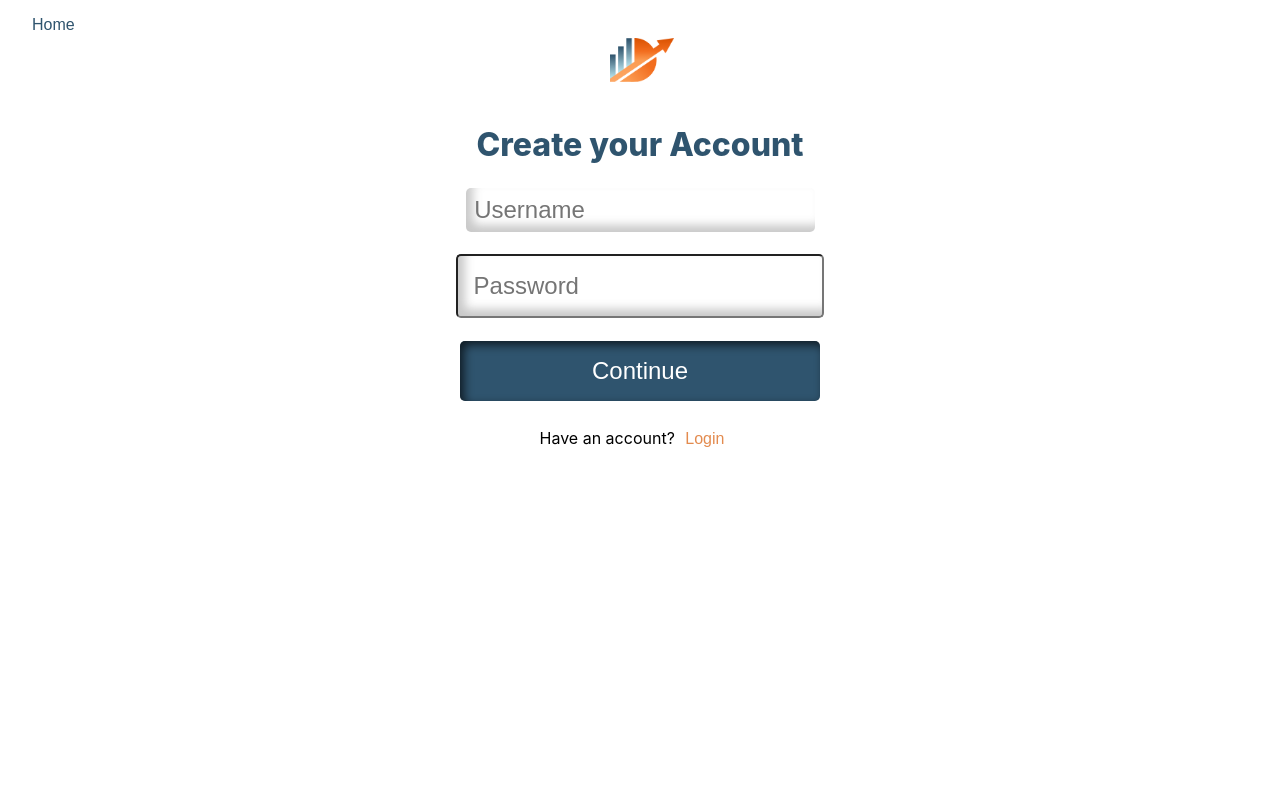
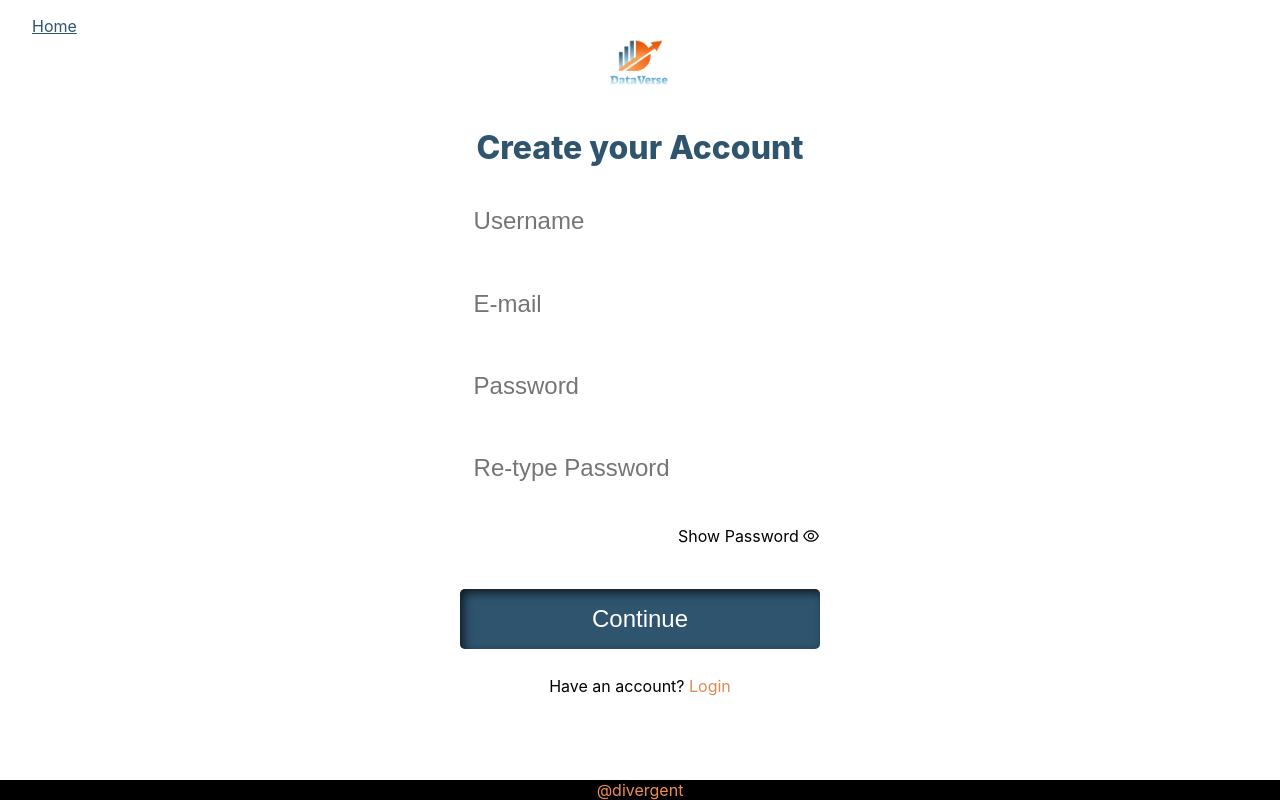
Before and after one commit to shdkavishka/Dataverse, a React (Vite) app in the folder dataverse/: page /Signin in a window 1280 px wide. Built offline with nearby package versions, Linux system fonts and the light colour scheme.

Commit message:
Signin modified

```diff
--- a/dataverse/src/Components/SignAndLogin/Signin.css
+++ b/dataverse/src/Components/SignAndLogin/Signin.css
@@ -45,6 +45,7 @@
     padding: 1rem;
     width: 28.2%;
     border-radius: 5px;
+
     margin: 0.7rem;
     background-color: #2f546e;
     color: white;
@@ -54,8 +55,7 @@
 
 }
 
-
-.Signin>button:nth-child(1){
+.home_link{
     border: none;
     background-color: white;
     color:#2f546e ;
@@ -65,14 +65,21 @@
     padding: 1rem;
     padding-left: 2rem;
 }
+.home_link:hover{
+    text-decoration: underline;
+}
 
-.login-link>p>button{
+
+.link{
     border: none;
     background-color: white;
     color:#E38B4F ;
     text-decoration: none;
     font-size: 1rem;
 }
+.link:hover{
+    text-decoration: underline;
+ }
 
 .social-btn{
     box-shadow: 0 7px 8px #888888;
@@ -93,12 +100,3 @@
     float: left;
     margin-left: 2rem;
 }
-
-.input {
-    box-shadow: inset 7px -7px 10px #88888874;
-    font-size: 1.5rem;
-    padding: 1rem;
-    width: 26%;
-    border-radius: 5px;
-    margin: 0.7rem;
-  }
--- a/dataverse/src/Components/SignAndLogin/Signin.jsx
+++ b/dataverse/src/Components/SignAndLogin/Signin.jsx
@@ -1,32 +1,137 @@
-import React from 'react';
+import React, { useState } from 'react';
+import { useNavigate, Link } from 'react-router-dom';
 import './Signin.css';
-import { useNavigate } from 'react-router-dom';
-import logo from "../../assets/logo.png";
+import logo from "../../assets/logo2.png";
+import axios from 'axios';
+import "../../App.css";
+import { EyeInvisibleOutlined, EyeOutlined } from '@ant-design/icons';
+import Toast from "../Toast/Toast";
+import Footer from "../footer-all/footer"
 
+   {/*
+import google from "../../assets/google.png";
+import fb from "../../assets/fb.jpeg";
+import linkedin from "../../assets/linkedin.png";
+*/}
+
+// AH-- Signin
 const Signin = () => {
-  const navigate = useNavigate();
+  const Navigate = useNavigate();
+  const [passwordVisibility,setPasswordVisibility] =useState(false);
+  const [name, setName] = useState('');
+  const [email, setEmail] = useState('');
+  const [password, setPassword] = useState('');
+  const [confirmPassword, setConfirmPassword] = useState('');
+  const [redirect, setRedirect] = useState(false);
+  const [toastMessage, setToastMessage] = useState("");
+  const [toastType, setToastType] = useState("");
+
+
+
+  const submit = async (e) => {
+    e.preventDefault();
+
+    // AH-- Check if all fields are filled
+    if (!name || !email || !password || !confirmPassword) {
+      showToast('All fields are required', "error");
+      return;
+    }
+
+    // AH-- Check if password is at least 8 characters long
+    if (password.length < 8 || confirmPassword.length < 8) {
+      showToast('Password must be at least 8 characters long', "error");
+      return;
+    }
+
+     // AH-- Check if passwords match
+    if (password !== confirmPassword) {
+      showToast('Passwords do not match', "error");
+
+      return;
+    }
+
+    try {
+
+      // AH-- Make a POST request to register the user
+      const response = await axios.post('http://localhost:8000/api/register', {
+        name,
+        email,
+        password
+      }, {
+        headers: {
+          'Content-Type': 'application/json'
+        }
+      });
+
+      console.log(response.data);
+      setRedirect(true);
+
+
+      showToast("User successfullly registred", "success");
+    } catch (error) {
+      console.error('Error:', error);
+      if (error.response.status === 400 && error.response.data.email) {
+        showToast("Email already exists", "error");}
+        else
+      showToast("Failed to Register. Please try again.", "error");
+    }
+  };
+
+  // AH-- Redirect to login once successfully signed in
+  if (redirect) {
+    Navigate('/login');
+  }
+
+   // AH-- to show toast
+  const showToast = (message, type) => {
+    setToastMessage(message);
+    setToastType(type);
+    setTimeout(() => {
+      setToastMessage("");
+      setToastType("");
+    }, 3000);
+  };
+
+
+   // AH-- alerting user
+  const HandleKey=(e)=>{
+    showToast("You wont be able to edit the username later", "alert");
+  }
+
+
 
   return (
     <div className='Signin'>
-      <button onClick={() => navigate(-1)}>Home</button>
-      <img
-        src={logo}
-        alt="logo-Signin"
-        className="logo-Signin"
-      />
 
+      <Link className="home_link" to="/Home">Home</Link>
+      {toastMessage && (
+            <Toast message={toastMessage} type={toastType} onClose={() => setToastMessage("")} />
+          )}
+      <img src={logo} alt="logo-Signin" className="logo-Signin" />
       <div className="openText">Create your Account</div>
       <div>
-        <form className="Signin-form">
-          <div><input type="text" className="input" placeholder="Username" /></div>
-          <div><input type="password" className="input" placeholder="Password" /></div>
+        <form className="Signin-form" onSubmit={submit}>
+          <div><input type="textarea" className="input2" placeholder="Username" onChange={e => setName(e.target.value) } onKeyDown={HandleKey} /></div>
+          <div><input type="email" className="input2" placeholder="E-mail" onChange={e => setEmail(e.target.value)} /></div>
+          <div><input type={passwordVisibility?" ":"password"} className="input2" placeholder="Password" onChange={e => setPassword(e.target.value)} /></div>
+          <div><input type={passwordVisibility?" ":"password"} className="input2" placeholder="Re-type Password" onChange={e => setConfirmPassword(e.target.value)} /></div>
+         <div className='passwordVisibility' onClick={()=>setPasswordVisibility(!passwordVisibility)}> {passwordVisibility?(<p>Hide Password <EyeInvisibleOutlined/></p>):(<p>Show Password <EyeOutlined/></p>)}</div>
 
-          <button type="submit" className="continue-btn" onClick={() => navigate('/')}>Continue</button>
+          <button type="submit" className="continue-btn" >Continue</button>
           <div className="login-link">
-            <p>Have an account? <button onClick={() => navigate('/Login')}>Login</button></p>
+            <p>Have an account? <Link className='link' to="/Login">Login</Link></p>
           </div>
         </form>
+   {/*
+        <div className="social-login">
+        <div><button className="social-btn"> <img src={google} alt="google" className="google"/><div>&nbsp; &nbsp; &nbsp;  Continue with Google</div> </button></div>
+        <div><button className="social-btn"> <img src={fb} alt="fb" className="fb"/><div> &nbsp; &nbsp; &nbsp; Continue with Facebook</div></button></div>
+        <div><button className="social-btn"> <img src={linkedin} alt="linkedin" className="linkedin"/><div> &nbsp; &nbsp; &nbsp; Continue with LinkedIn</div> </button></div>
+        </div>
+  */}
+
       </div>
+      <Footer/>
     </div>
   );
 }
```
